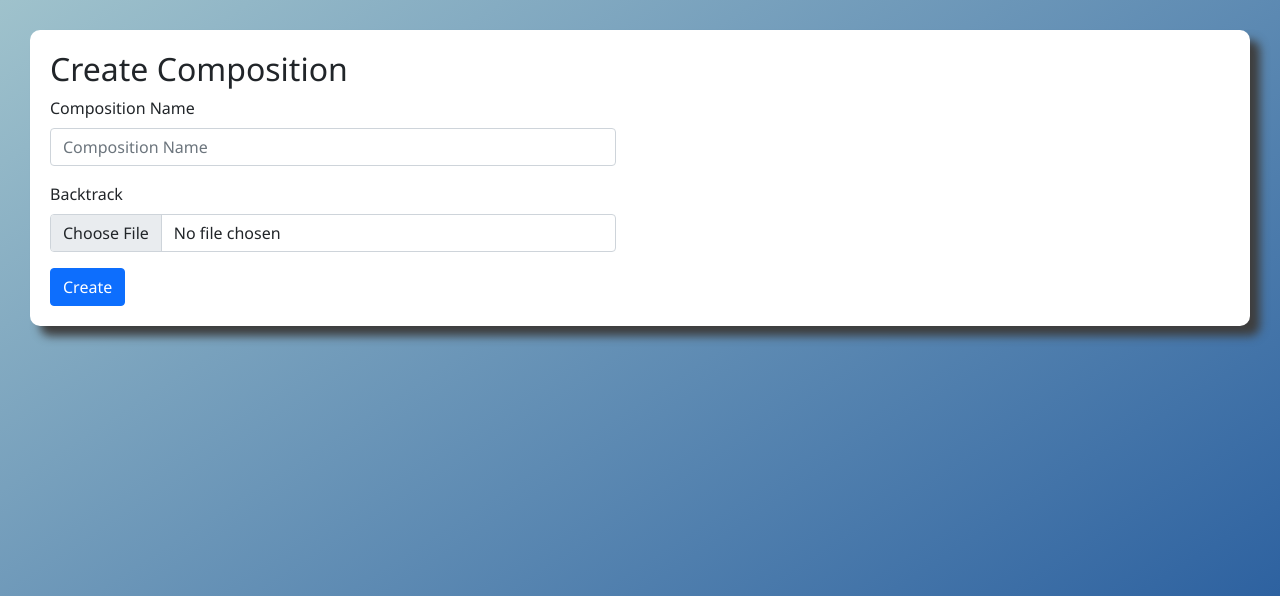
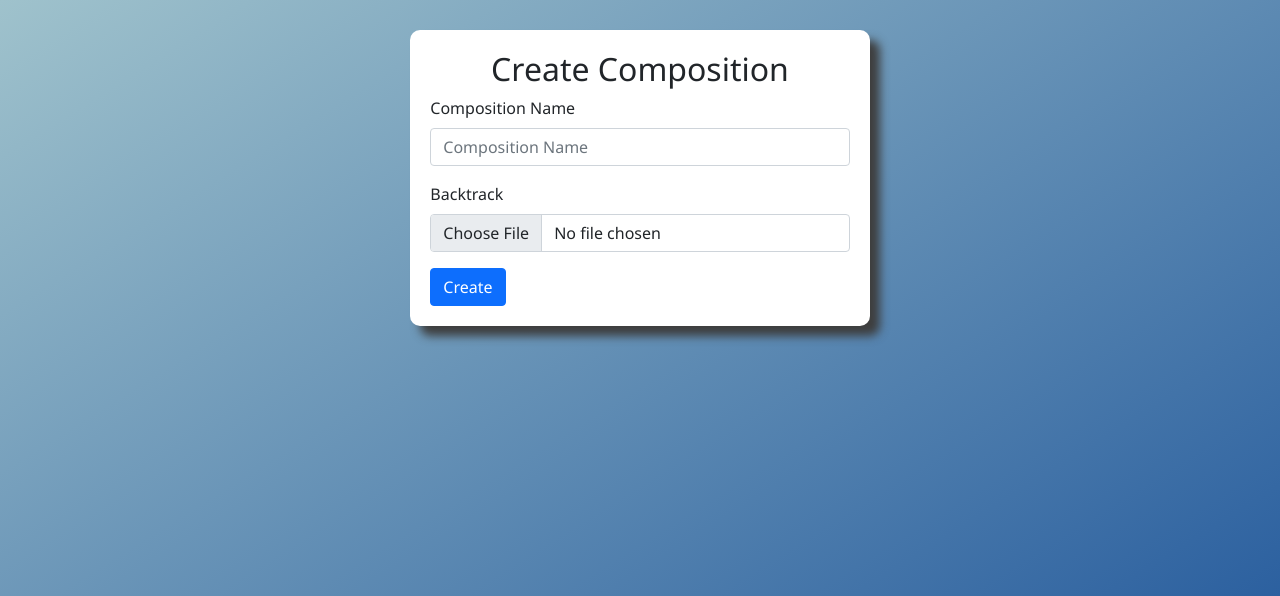
Before and after one commit to atEchoOff/remote-record, a PHP site: template templates/new_composition.php in a window 1280 px wide. Shown: the top 596 px of the page. Run offline with PHP 8.4, Linux system fonts and the light colour scheme; the template is opened without the code that fills it, so the values that code supplies are empty.

Commit message:
Stylizing the new composition form

```diff
--- a/templates/new_composition.php
+++ b/templates/new_composition.php
@@ -16,12 +16,13 @@
     <!-- Navbar -->
     <?php Builder::navbar(); ?>
 
+    <div class="row justify-content-center">
+        <div class="col-5">
             <!-- Box to hold composition form -->
             <div class="box-section">
                 <div class="row">
-            <h2 class="box-title">Create Composition</h2>
+                    <h2 class="box-title text-center">Create Composition</h2>
                 </div>
-        <div class="row col-6">
                 <form action="?command=new_composition" method="post" enctype='multipart/form-data'>
                     <div class="mb-3">
                         <label for="composition-name" class="form-label">Composition Name</label>
@@ -36,8 +37,9 @@
                     </div>
                     <button type="submit" class="btn btn-primary">Create</button>
                 </form>
+
             </div>
-
+        </div>
     </div>
 
     <script src="https://cdn.jsdelivr.net/npm/bootstrap@5.1.3/dist/js/bootstrap.bundle.min.js" integrity="sha384-ka7Sk0Gln4gmtz2MlQnikT1wXgYsOg+OMhuP+IlRH9sENBO0LRn5q+8nbTov4+1p" crossorigin="anonymous"></script>
```
Lines whose indentation alone changed are shown as unchanged.
